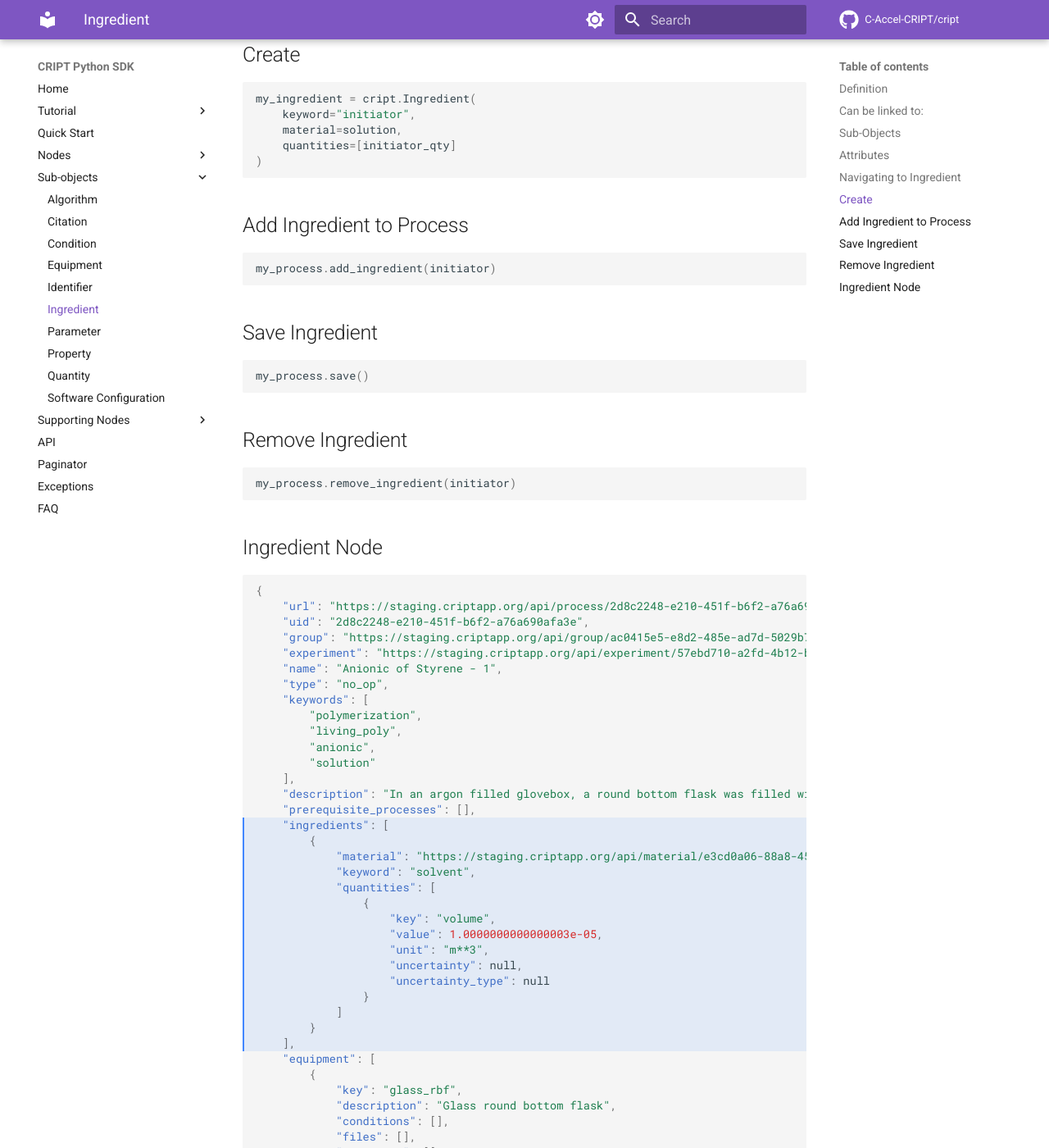
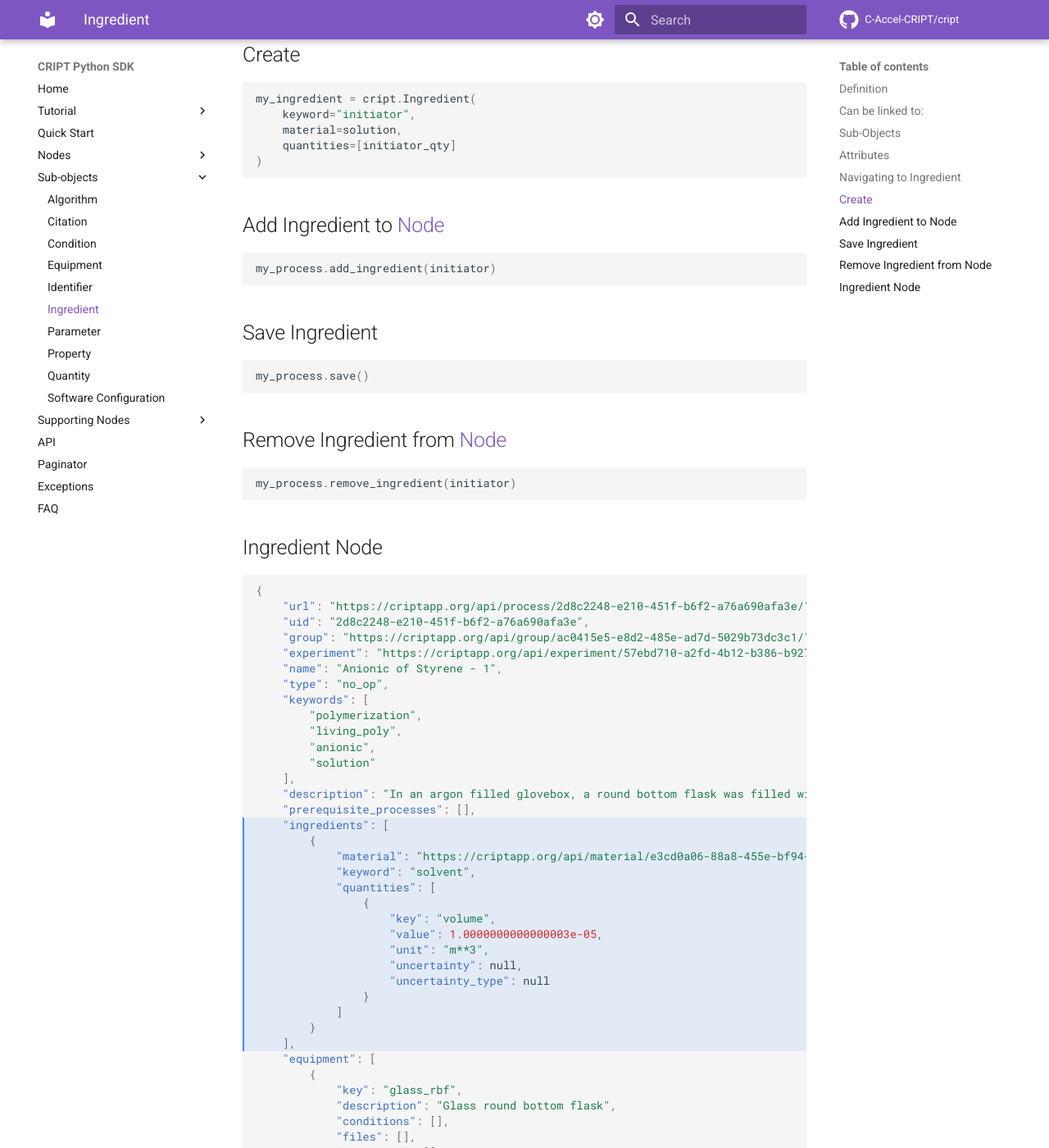
Before and after one commit to C-Accel-CRIPT/sdk-archive, an MkDocs documentation site: the page built from docs/subobjects/ingredient.md, in a window 1280 px wide and 1400 px high, scrolled down 878 px. Shown: the whole window at 82% size. Built offline with MkDocs 1.6.1 and Material for MkDocs 9.7.7, drawn with Linux system fonts in a browser that asks for light colours; comment, search, counter and statistics services are not loaded; some of the changed lines change nothing that is shown.

Commit message:
Update ingredient.md

````diff
--- a/docs/subobjects/ingredient.md
+++ b/docs/subobjects/ingredient.md
@@ -31,7 +31,7 @@ my_ingredient = cript.Ingredient(
 )
 ```
 
-## Add Ingredient to Process
+## Add Ingredient to [Node](#can-be-linked-to)
 ```python
 my_process.add_ingredient(initiator)
 ```
@@ -41,7 +41,7 @@ my_process.add_ingredient(initiator)
 my_process.save()
 ```
 
-## Remove Ingredient
+## Remove Ingredient from [Node](#can-be-linked-to)
 ```python
 my_process.remove_ingredient(initiator)
 ```
@@ -50,10 +50,10 @@ my_process.remove_ingredient(initiator)
 
 ```json hl_lines="16-30"
 {
-    "url": "https://staging.criptapp.org/api/process/2d8c2248-e210-451f-b6f2-a76a690afa3e/",
+    "url": "https://criptapp.org/api/process/2d8c2248-e210-451f-b6f2-a76a690afa3e/",
     "uid": "2d8c2248-e210-451f-b6f2-a76a690afa3e",
-    "group": "https://staging.criptapp.org/api/group/ac0415e5-e8d2-485e-ad7d-5029b73dc3c1/",
-    "experiment": "https://staging.criptapp.org/api/experiment/57ebd710-a2fd-4b12-b386-b927260f6b76/",
+    "group": "https://criptapp.org/api/group/ac0415e5-e8d2-485e-ad7d-5029b73dc3c1/",
+    "experiment": "https://criptapp.org/api/experiment/57ebd710-a2fd-4b12-b386-b927260f6b76/",
     "name": "Anionic of Styrene - 1",
     "type": "no_op",
     "keywords": [
@@ -66,7 +66,7 @@ my_process.remove_ingredient(initiator)
     "prerequisite_processes": [],
     "ingredients": [
         {
-            "material": "https://staging.criptapp.org/api/material/e3cd0a06-88a8-455e-bf94-74ed7a5d2c3d/",
+            "material": "https://criptapp.org/api/material/e3cd0a06-88a8-455e-bf94-74ed7a5d2c3d/",
             "keyword": "solvent",
             "quantities": [
                 {
````
